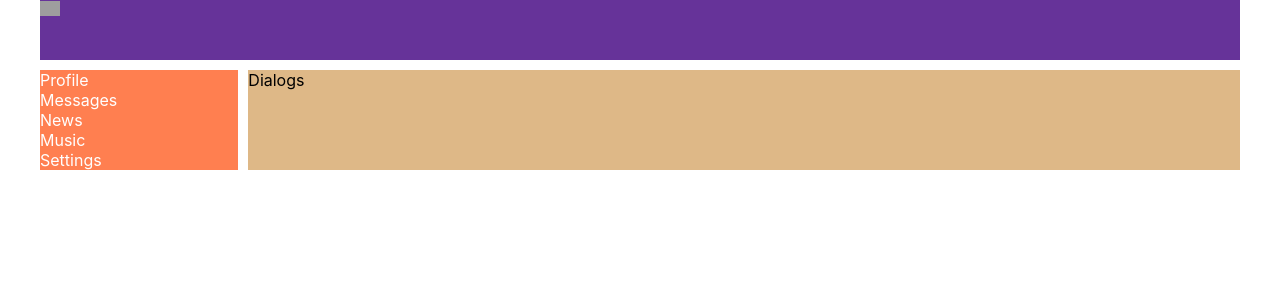
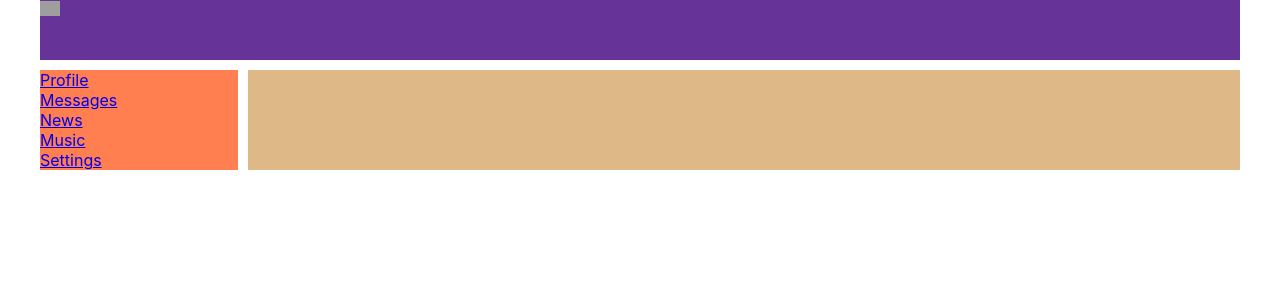
Before and after one commit to Lau2k1/social-app, a React (Create React App) app: page / in a window 1280 px wide. Shown: the top 300 px of the page. Built offline with nearby package versions, Linux system fonts and the light colour scheme; grey boxes are pictures that could not be loaded.

Commit message:
Use react-router-dom
Add react-ruter-dom
Refactoring code in:
Navbar.jsx
App.js

```diff
--- a/package.json
+++ b/package.json
@@ -8,6 +8,7 @@
         "@testing-library/user-event": "^7.2.1",
         "react": "^16.13.1",
         "react-dom": "^16.13.1",
+        "react-router-dom": "^5.2.0",
         "react-scripts": "3.4.3"
     },
     "scripts": {
--- a/src/App.js
+++ b/src/App.js
@@ -1,4 +1,5 @@
 import React from "react";
+import { BrowserRouter, Route } from "react-router-dom";
 import "./App.css";
 import Dialogs from "./components/Dialogs/Dialogs";
 import Header from "./components/Header/Header";
@@ -7,14 +8,16 @@
 
 const App = () => {
     return (
-        <div className="app-wrapper">
-            <Header />
-            <Navbar />
-            <div class='app-wrapper-content'>
-                <Dialogs />
-                {/* <Profile /> */}
+        <BrowserRouter>
+            <div className="app-wrapper">
+                <Header />
+                <Navbar />
+                <div class='app-wrapper-content'>
+                    <Route path='/profile' component={Profile} />
+                    <Route path='/dialogs' component={Dialogs} />
+                </div>
             </div>
-        </div>
+        </BrowserRouter>
     );
 };
 
--- a/src/components/Navbar/Navbar.jsx
+++ b/src/components/Navbar/Navbar.jsx
@@ -4,19 +4,19 @@
 const Navbar = () => {
     return <nav className={style.nav}>
         <div className={style.item}>
-            <a>Profile</a>
+            <a href="/profile">Profile</a>
         </div>
         <div className={style.item}>
-            <a>Messages</a>
+            <a href="/dialogs">Messages</a>
         </div>
         <div className={style.item}>
-            <a>News</a>
+            <a href="/profile">News</a>
         </div>
         <div className={style.item}>
-            <a>Music</a>
+            <a href="/profile">Music</a>
         </div>
         <div className={style.item}>
-            <a>Settings</a>
+            <a href="/profile">Settings</a>
         </div>
     </nav>
 }
```
Also changed, not shown: 1 other file (tests, documents, lock files or other folders).
